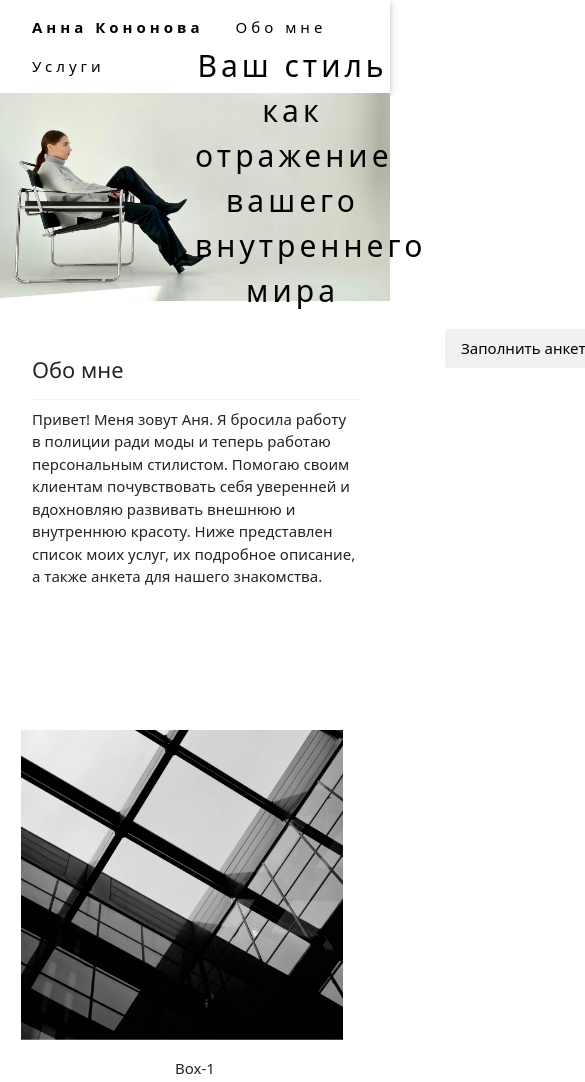
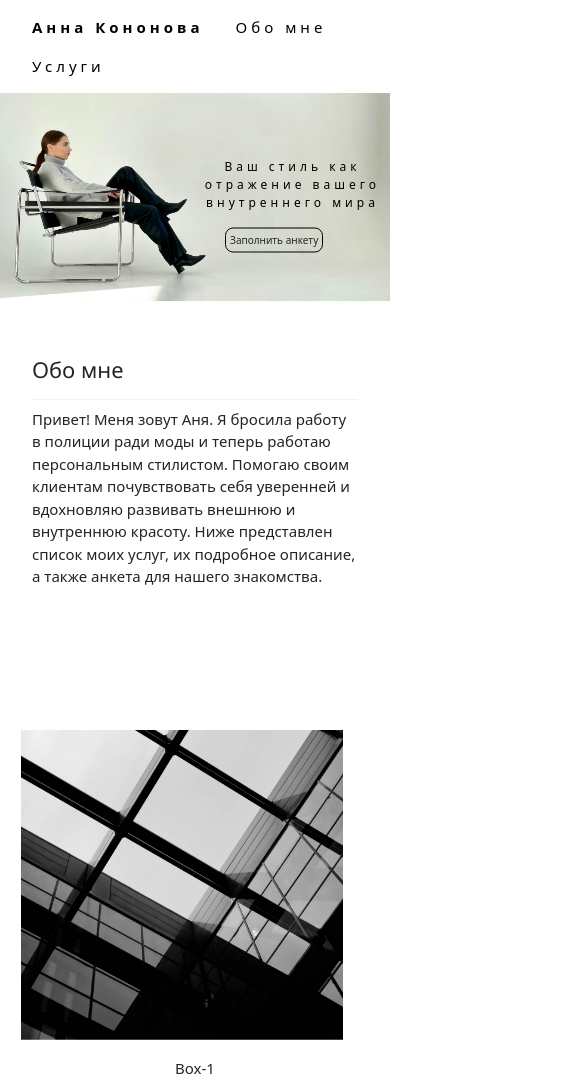
Before and after one commit to Daria200/Anna, a plain HTML site: page index.html in a window 390 px wide. Shown: the top 1082 px of the page, 585 px wide, since content can reach past the window. Drawn offline with nearby package versions, Linux system fonts and the light colour scheme.

Commit message:
making the header img and text mob resposible

```diff
--- a/index.html
+++ b/index.html
@@ -26,16 +26,16 @@
 
 <!-- Header -->
 <header class="w3-display-container w3-content w3-wide" style="max-width:1500px;" id="home">
-    <img class="w3-image" src="./static/anna-main-photo.png" alt="Architecture" width="1500" height="800">
+  <img class="w3-image" src="./static/anna-main-photo.png" alt="Architecture" width="1500" height="800">
     <div class="w3-display-middle w3-margin-top w3-display-right">
       <div class="header-text">Ваш стиль как отражение вашего внутреннего мира</div>
       <form action="https://docs.google.com/forms/d/1LOWWMe2O7D4UVPfhr4isjAZytd_0rLnjd3MZi7WaCd0/edit">
-        <button class="w3-button w3-light-grey w3-section w3-round-small " id="border" type="submit" value="Fill in the form">
+        <button class="w3-button border w3-section w3-round-large " id="border" type="submit" value="Fill in the form">
         <i class="fa fa-paper-plane"></i> Заполнить анкету
         </button>
     </form>
     </div>
-  </header>
+</header>
 
 <!-- Page content -->
 <div class="w3-content w3-padding" style="max-width:1564px">
--- a/style.css
+++ b/style.css
@@ -1,3 +1,38 @@
+.container {
+  background-image: url("./static/anna-main-photo.png");
+  background-size: cover;
+  background-position: bottom center;
+  height: 800px;
+  width: 1500px;
+  border: 0;
+  padding: 0 !important;
+  margin: 0;
+  /* height: 700px;
+  width: 100%; */
+}
+
+.container-1 {
+  display: flex;
+  justify-content: center;
+  justify-content: space-around;
+}
+
+.container-1 img {
+  width: 90%;
+  margin: 5px;
+}
+.container-1 p {
+  text-align: center;
+}
+
+.header-text {
+  color: black;
+  font-size: 30px;
+}
+.header-text {
+  text-align: center;
+}
+
 .portrait {
   width: 400px;
   top: 100px;
@@ -14,49 +49,37 @@
   padding: 50px;
 } */
 
-.header-text {
-  color: black;
-  font-size: 30px;
-}
-.header-text {
-  text-align: center;
-}
 .w3-section {
   margin-left: 250px;
 }
 
 #border {
   border: black;
+  background-color: transparent;
+  border: 1px solid black !important;
 }
 
-.container {
-  background-image: url("./static/anna-main-photo.png");
-  background-size: cover;
-  background-position: bottom center;
-  height: 800px;
-  width: 1500px;
-  border: 0;
-  padding: 0 !important;
-  margin: 0;
-  /* height: 700px;
-  width: 100%; */
-}
 #header-text {
   text-align: center !important;
 }
-
+@media (max-width: 800px) {
   .container-1 {
+    flex-direction: column;
     display: flex;
     justify-content: center;
     justify-content: space-around;
   }
 
-.container-1 img {
-  width: 90%;
-  margin: 5px;
+  .w3-section {
+    margin-top: 16px !important;
+    margin-bottom: 16px !important;
+    margin-left: 150px;
+    font-size: 10px;
+    padding: 4px;
   }
-.container-1 p {
-  text-align: center;
+  .header-text {
+    font-size: 20px;
+  }
 }
 
 @media (max-width: 600px) {
@@ -66,4 +89,15 @@
     justify-content: center;
     justify-content: space-around;
   }
+
+  .w3-section {
+    margin-top: 16px !important;
+    margin-bottom: 16px !important;
+    margin-left: 30px;
+    font-size: 10px;
+    padding: 4px;
   }
+  .header-text {
+    font-size: 12px;
+  }
+}
```
Lines whose indentation alone changed are shown as unchanged.
